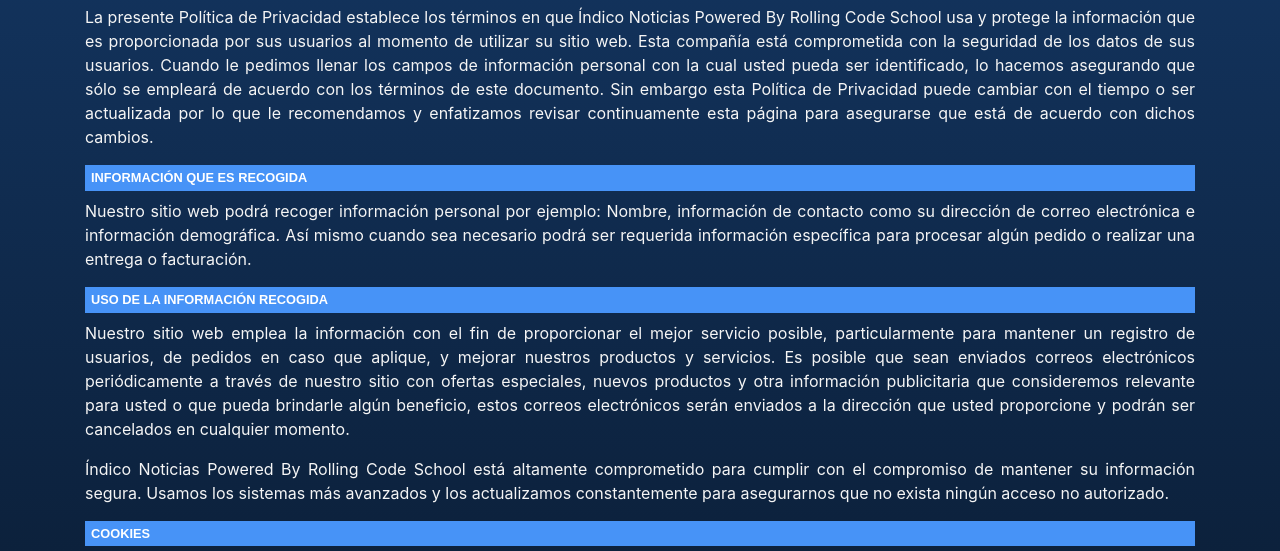
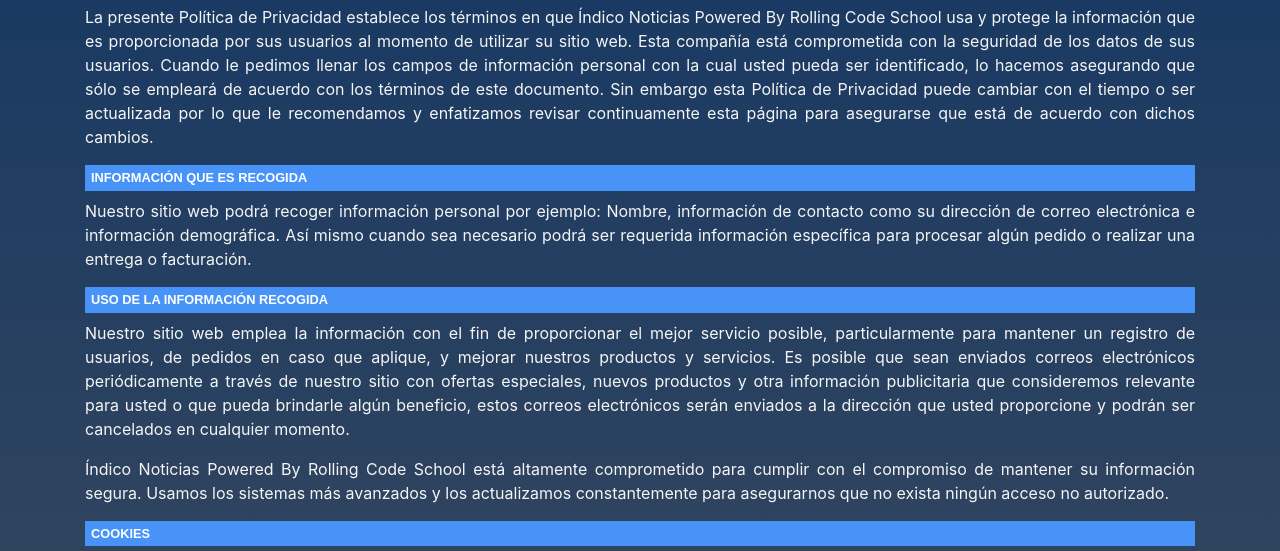
Before and after one commit to facund1n/trabajogrupal, a plain HTML site: page indexados/politica-de-privacidad/politica-de-privacidad.html in a window 1280 px wide. Shown: the part 167-718 px from the top of the page. Drawn offline with nearby package versions, Linux system fonts and the light colour scheme; files whose address does not match are found by name.

Commit message:
Add files via upload

```diff
--- a/customcss/custom.css
+++ b/customcss/custom.css
@@ -13,7 +13,7 @@
 .letranegra {color: rgb(0, 0, 0);}
 .fondoazulosc {background-color:rgb(10, 25, 45);}
 .fondoazul {background-image: linear-gradient(360deg, rgb(45, 140, 255) 0%, rgba(20,55,100,1) 100%); border-top-left-radius: 65%; border-bottom-right-radius: 65%;}
-.fondoazul2 {background-image: linear-gradient(360deg, rgb(0, 0, 0) 0%, rgba(20,55,100,1) 100%);}
+.fondoazul2 {background-image: linear-gradient(360deg, rgb(88, 87, 87) 0%, rgba(20,55,100,1) 100%);}
 
 
 /*BARRA DOLAR*/
```
